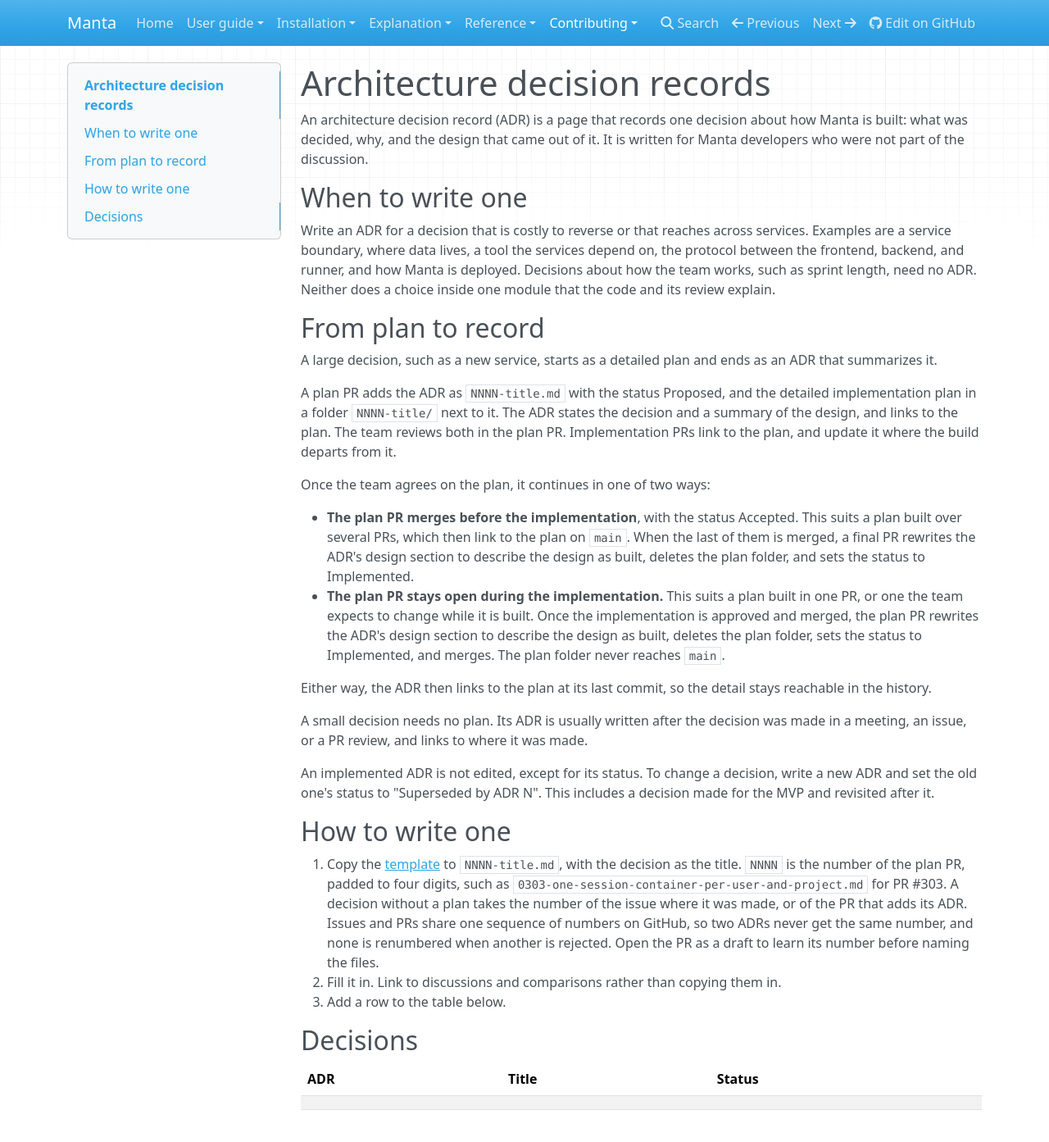
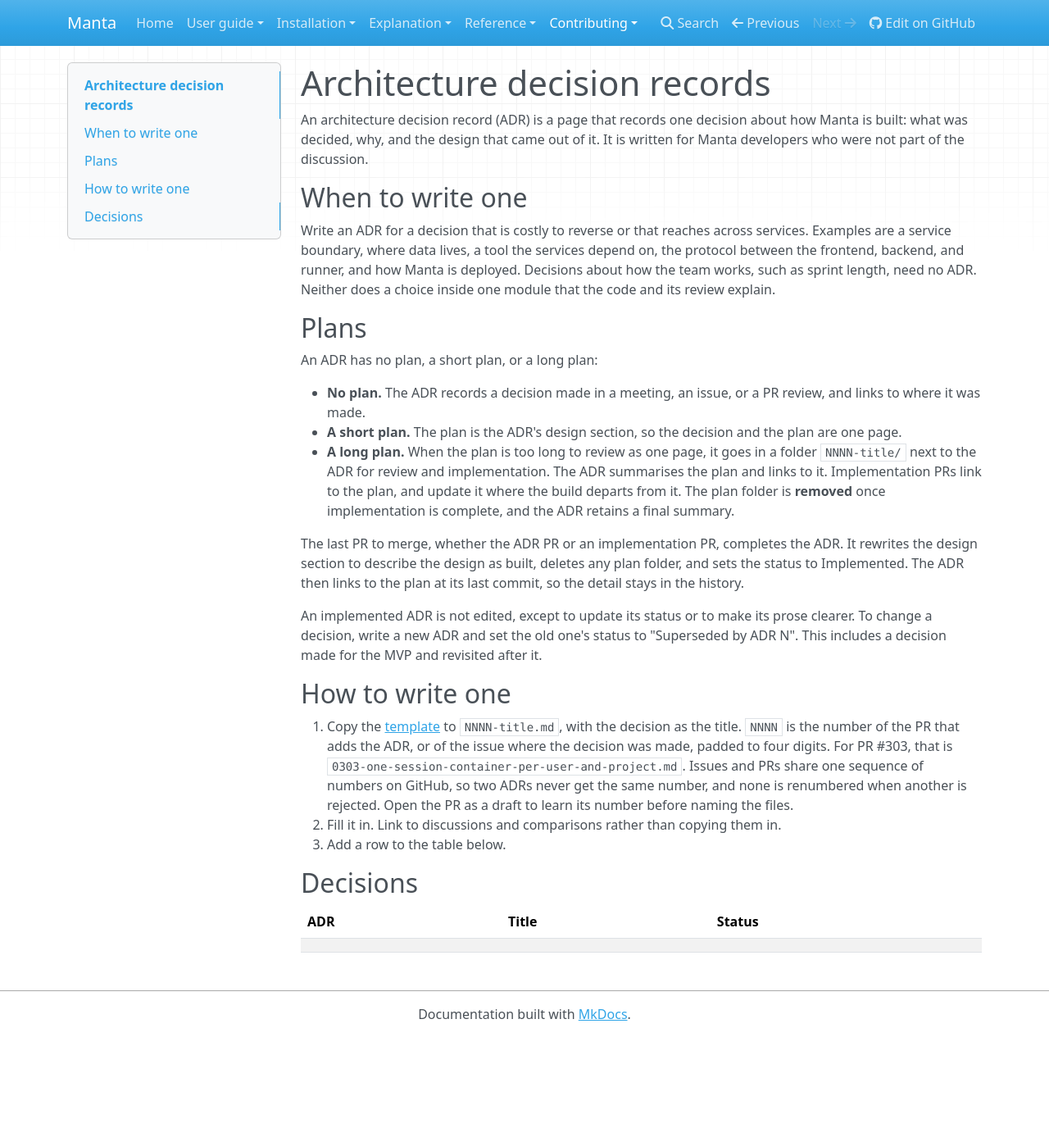
Before and after one commit to manta-plan/manta, an MkDocs documentation site: the page built from docs/contributing/decisions/index.md, in a window 1280 px wide and 1400 px high. Shown: the top 1393 px of the window at 82% size. Built offline with MkDocs 1.6.1, drawn with Linux system fonts in a browser that asks for light colours; nearby versions of some CDN libraries.

Commit message:
docs: simplify how plans fit into ADRs
An ADR has no plan, a short plan in its design section, or a long plan
in a folder. The last PR to merge completes the ADR and deletes any plan
folder. The template becomes _template.md and leaves the nav.

Co-Authored-By: Claude Opus 5.5 <noreply@anthropic.com>

```diff
--- a/docs/contributing/decisions/index.md
+++ b/docs/contributing/decisions/index.md
@@ -15,39 +15,33 @@ Examples are a service boundary, where data lives, a tool the services depend on
 Decisions about how the team works, such as sprint length, need no ADR.
 Neither does a choice inside one module that the code and its review explain.
 
-## From plan to record
+## Plans
 
-A large decision, such as a new service, starts as a detailed plan and ends as an ADR that summarizes it.
+An ADR has no plan, a short plan, or a long plan:
 
-A plan PR adds the ADR as `NNNN-title.md` with the status Proposed, and the detailed implementation plan in a folder `NNNN-title/` next to it.
-The ADR states the decision and a summary of the design, and links to the plan.
-The team reviews both in the plan PR.
-Implementation PRs link to the plan, and update it where the build departs from it.
+- **No plan.**
+  The ADR records a decision made in a meeting, an issue, or a PR review, and links to where it was made.
+- **A short plan.**
+  The plan is the ADR's design section, so the decision and the plan are one page.
+- **A long plan.**
+  When the plan is too long to review as one page, it goes in a folder `NNNN-title/` next to the ADR for review and implementation.
+  The ADR summarises the plan and links to it.
+  Implementation PRs link to the plan, and update it where the build departs from it.
+  The plan folder is **removed** once implementation is complete, and the ADR retains a final summary.
 
-Once the team agrees on the plan, it continues in one of two ways:
+The last PR to merge, whether the ADR PR or an implementation PR, completes the ADR.
+It rewrites the design section to describe the design as built, deletes any plan folder, and sets the status to Implemented.
+The ADR then links to the plan at its last commit, so the detail stays in the history.
 
-- **The plan PR merges before the implementation**, with the status Accepted.
-  This suits a plan built over several PRs, which then link to the plan on `main`.
-  When the last of them is merged, a final PR rewrites the ADR's design section to describe the design as built, deletes the plan folder, and sets the status to Implemented.
-- **The plan PR stays open during the implementation.**
-  This suits a plan built in one PR, or one the team expects to change while it is built.
-  Once the implementation is approved and merged, the plan PR rewrites the ADR's design section to describe the design as built, deletes the plan folder, sets the status to Implemented, and merges.
-  The plan folder never reaches `main`.
-
-Either way, the ADR then links to the plan at its last commit, so the detail stays reachable in the history.
-
-A small decision needs no plan.
-Its ADR is usually written after the decision was made in a meeting, an issue, or a PR review, and links to where it was made.
-
-An implemented ADR is not edited, except for its status.
+An implemented ADR is not edited, except to update its status or to make its prose clearer.
 To change a decision, write a new ADR and set the old one's status to "Superseded by ADR N".
 This includes a decision made for the MVP and revisited after it.
 
 ## How to write one
 
-1. Copy the [template](template.md) to `NNNN-title.md`, with the decision as the title.
-   `NNNN` is the number of the plan PR, padded to four digits, such as `0303-one-session-container-per-user-and-project.md` for PR #303.
-   A decision without a plan takes the number of the issue where it was made, or of the PR that adds its ADR.
+1. Copy the [template](_template.md) to `NNNN-title.md`, with the decision as the title.
+   `NNNN` is the number of the PR that adds the ADR, or of the issue where the decision was made, padded to four digits.
+   For PR #303, that is `0303-one-session-container-per-user-and-project.md`.
    Issues and PRs share one sequence of numbers on GitHub, so two ADRs never get the same number, and none is renumbered when another is rejected.
    Open the PR as a draft to learn its number before naming the files.
 2. Fill it in.
--- a/mkdocs.yml
+++ b/mkdocs.yml
@@ -155,4 +155,3 @@ nav:
       - Test deployment: contributing/test-deployment.md
       - Architecture decisions:
           - contributing/decisions/index.md
-          - Template: contributing/decisions/template.md
```
Also changed, not shown: AGENTS.md (+1 -1 lines), CONTRIBUTING.md (+1 -1 lines), docs/contributing/decisions/_template.md (renamed from docs/contributing/decisions/template.md, +2 -2 lines).
